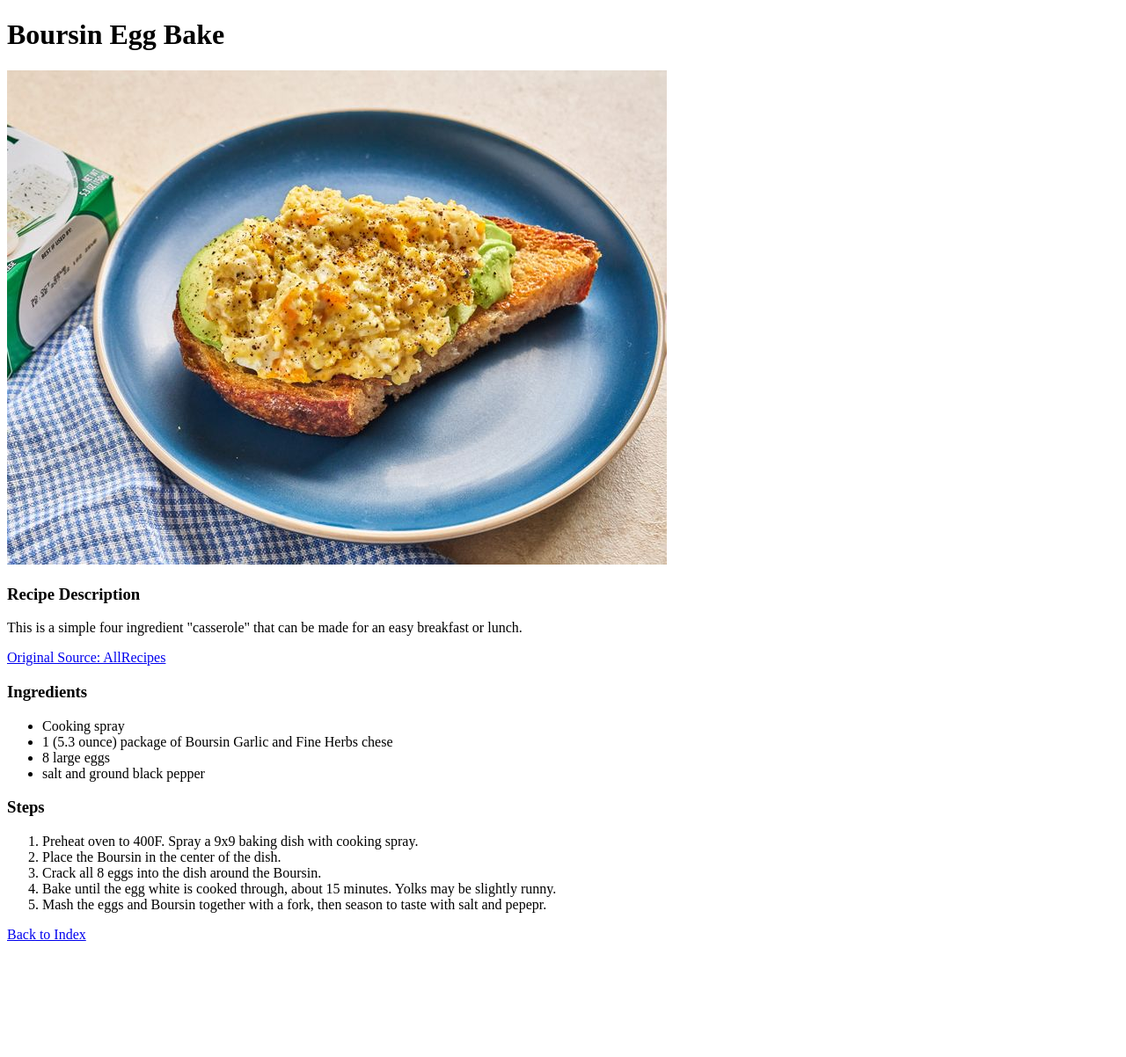
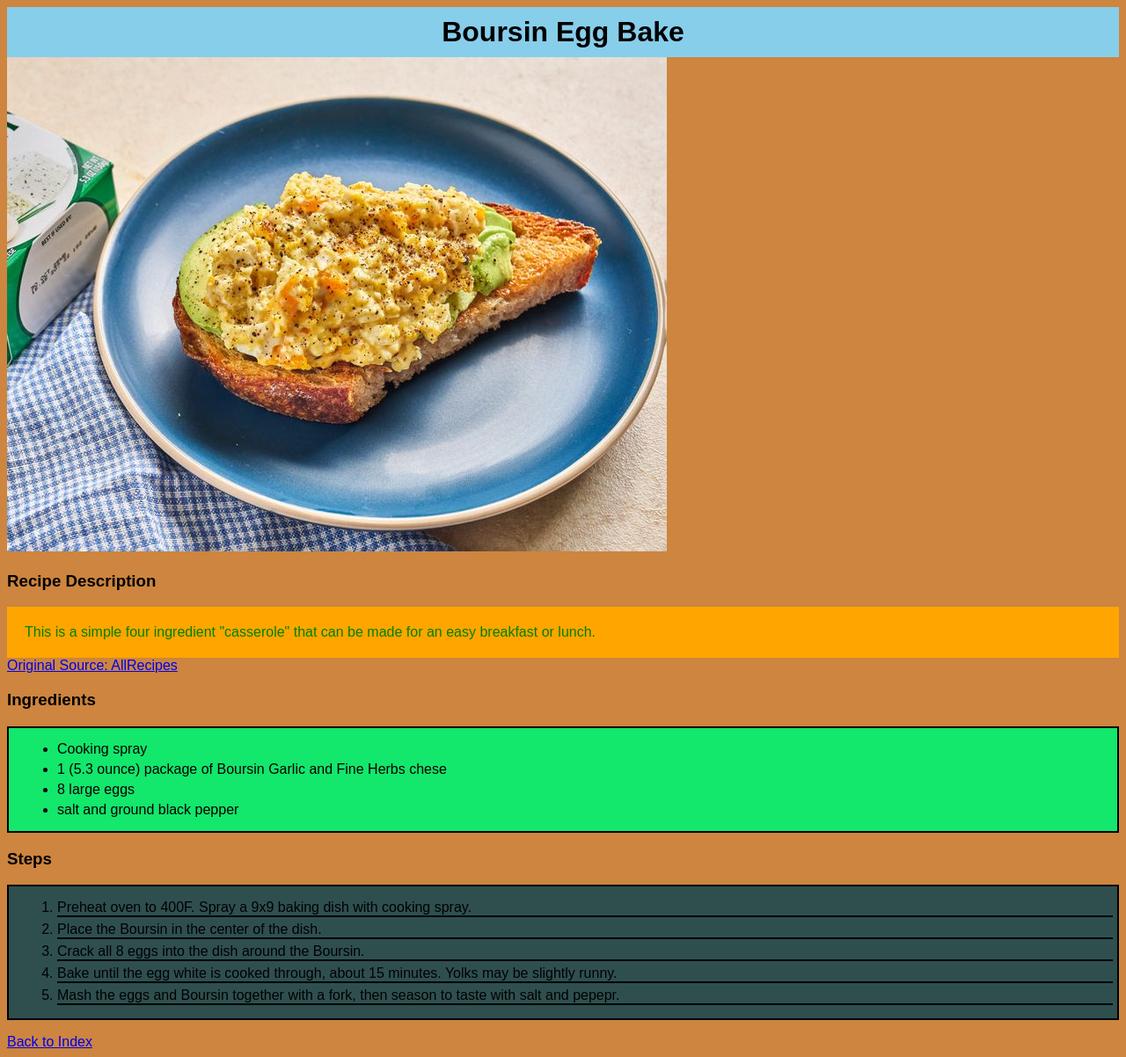
Before and after one commit to Saerkyne/odin-recipes, a plain HTML site: page recipes/boursin-eggs.html in a window 1280 px wide. Shown: the whole page at 88% size. Before the commit the page ends 1080 px from the top, so only its background shows below. Drawn offline with Linux system fonts and the light colour scheme.

Commit message:
Styles for all three recipes

```diff
--- a/recipes/boursin-eggs.html
+++ b/recipes/boursin-eggs.html
@@ -3,27 +3,28 @@
 <head>
     <meta charset="UTF-8">
     <meta name="viewport" content="width=device-width, initial-scale=1.0">
+    <link rel="stylesheet" href="../style.css">
     <title>Boursin Egg Bake</title>
 </head>
 <body>
-    <h1>Boursin Egg Bake</h1>
+    <h1 class="title">Boursin Egg Bake</h1>
     <img src="../images/boursin-eggs.jpg" alt="Boursin Egg Bake on Avocado Toast" height="562" width="750">
     <h3>Recipe Description</h3>
-    <p>
+    <p class="description">
         This is a simple four ingredient "casserole" that can be made for an easy
         breakfast or lunch.
     </p>
     <a href="https://www.allrecipes.com/boursin-baked-eggs-recipe-11812008">Original Source: AllRecipes</a>
 
     <h3>Ingredients</h3>
-    <ul>
+    <ul class="ingred-list">
         <li>Cooking spray</li>
         <li>1 (5.3 ounce) package of Boursin Garlic and Fine Herbs chese</li>
         <li>8 large eggs</li>
         <li>salt and ground black pepper</li>
     </ul>
     <h3>Steps</h3>
-    <ol>
+    <ol class="step-list">
         <li>Preheat oven to 400F. Spray a 9x9 baking dish with cooking spray.</li>
         <li>Place the Boursin in the center of the dish.</li>
         <li>Crack all 8 eggs into the dish around the Boursin.</li>
--- a/style.css
+++ b/style.css
@@ -33,11 +33,11 @@
 }
 
 .ingred-list {
-    background-color: seashell;
+    background-color: #13e76c;
 }
 
 .ingred-list li {
-    background-color: seashell;
+    background-color: #13e76c;
     margin: 5px;
 }
 
```
Also changed, not shown: recipes/zucchini-casserole.html (+5 -4 lines).
